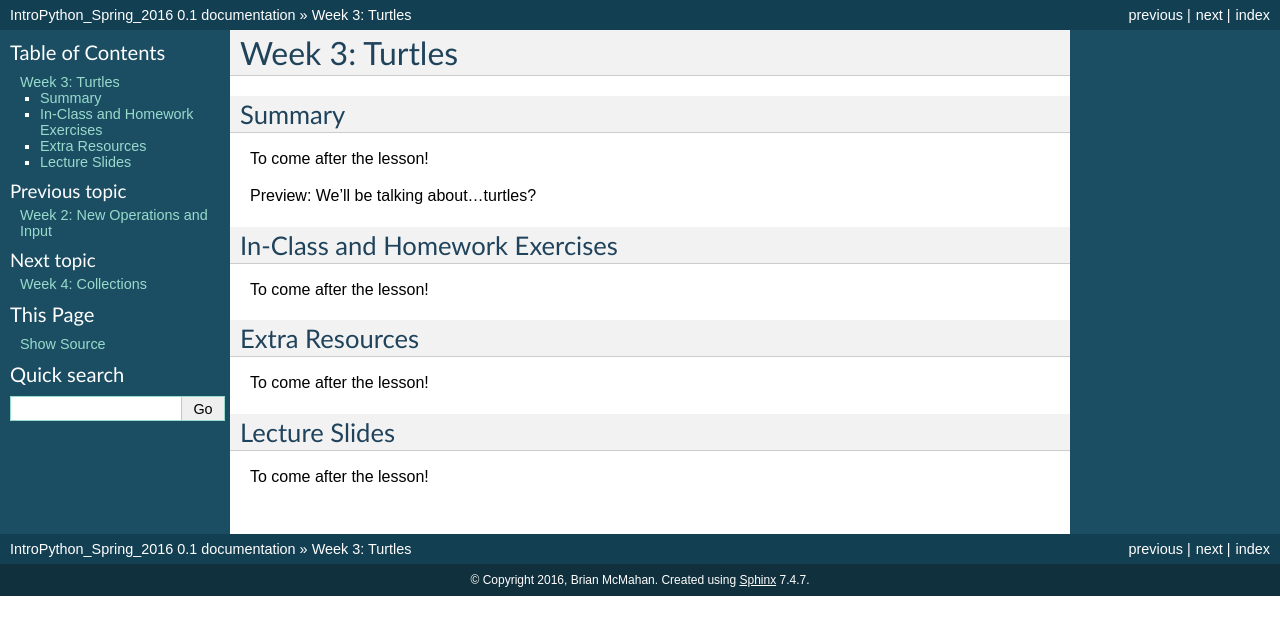
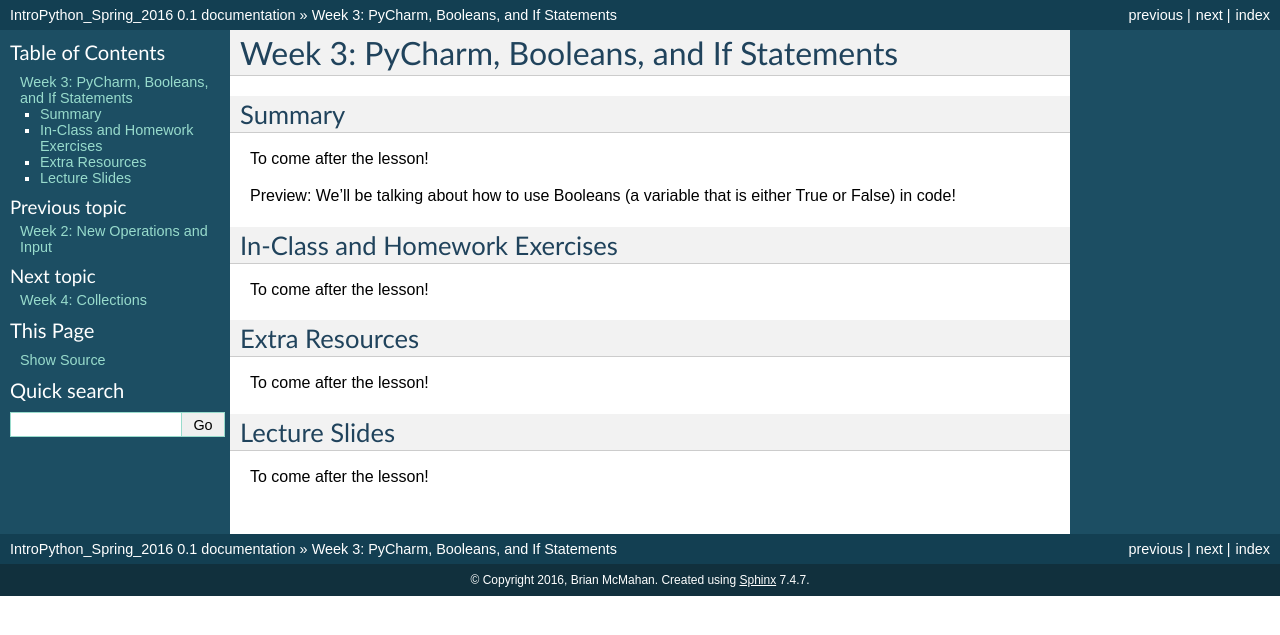
Before and after one commit to Heroes-Academy/Intro-to-Python-Spring-2016, a Sphinx documentation site: the page built from docs/source/week3.rst, in a window 1280 px wide. Shown: the top 635 px of the page. Built offline with Sphinx 7.4.7, drawn with Linux system fonts in a browser that asks for light colours.

Commit message:
Update week3.rst
Update Week 03 title

```diff
--- a/docs/source/week3.rst
+++ b/docs/source/week3.rst
@@ -1,4 +1,4 @@
-Week 3: Turtles
+Week 3: PyCharm, Booleans, and If Statements
 ===============
 
 Summary
@@ -6,7 +6,7 @@ Summary
 
 To come after the lesson!
 
-Preview: We'll be talking about...turtles?
+Preview: We'll be talking about how to use Booleans (a variable that is either True or False) in code!
 
 In-Class and Homework Exercises
 ^^^^^^^^^^^^^^^^^^^^^^^^^^^^^^^
```
